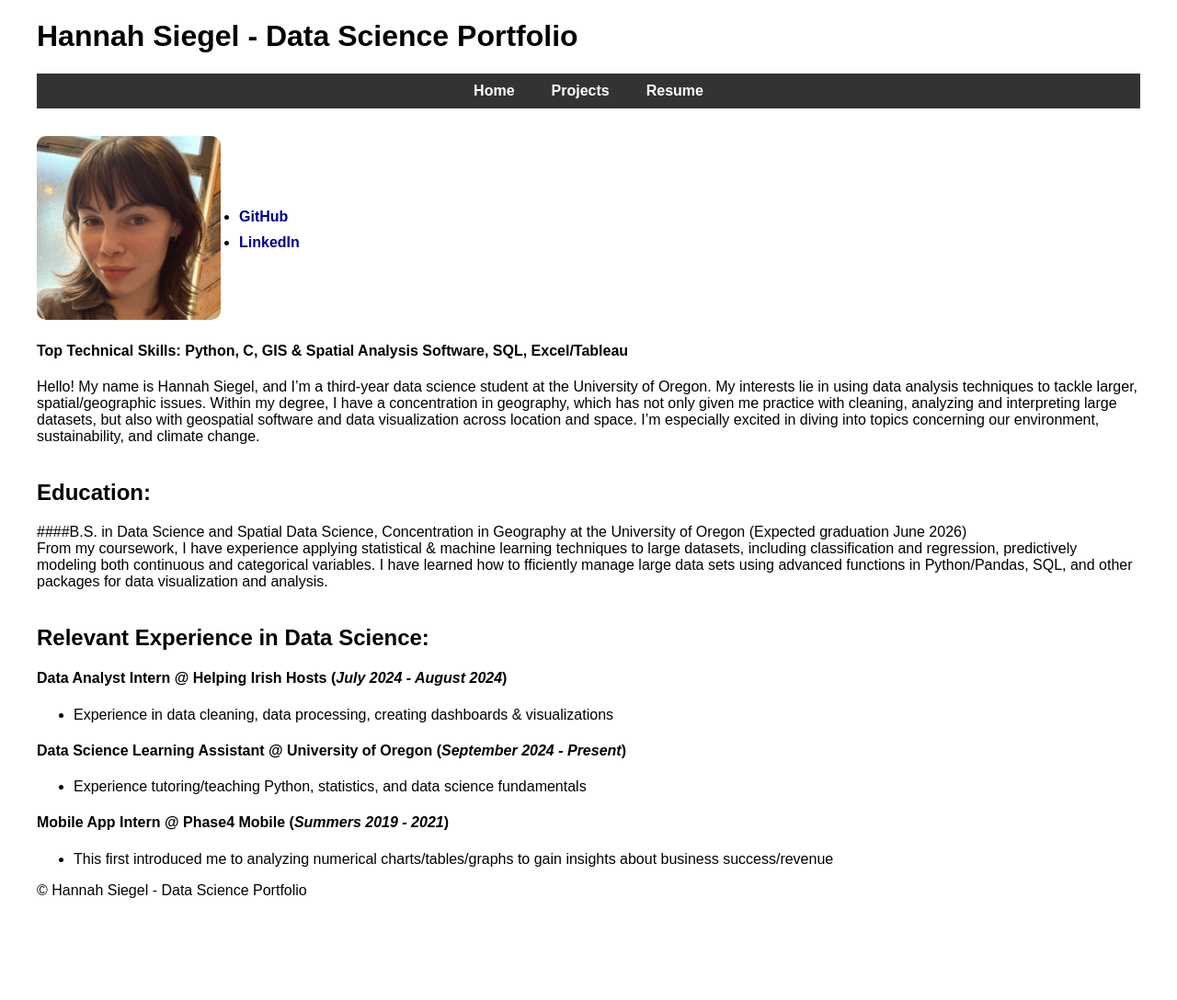
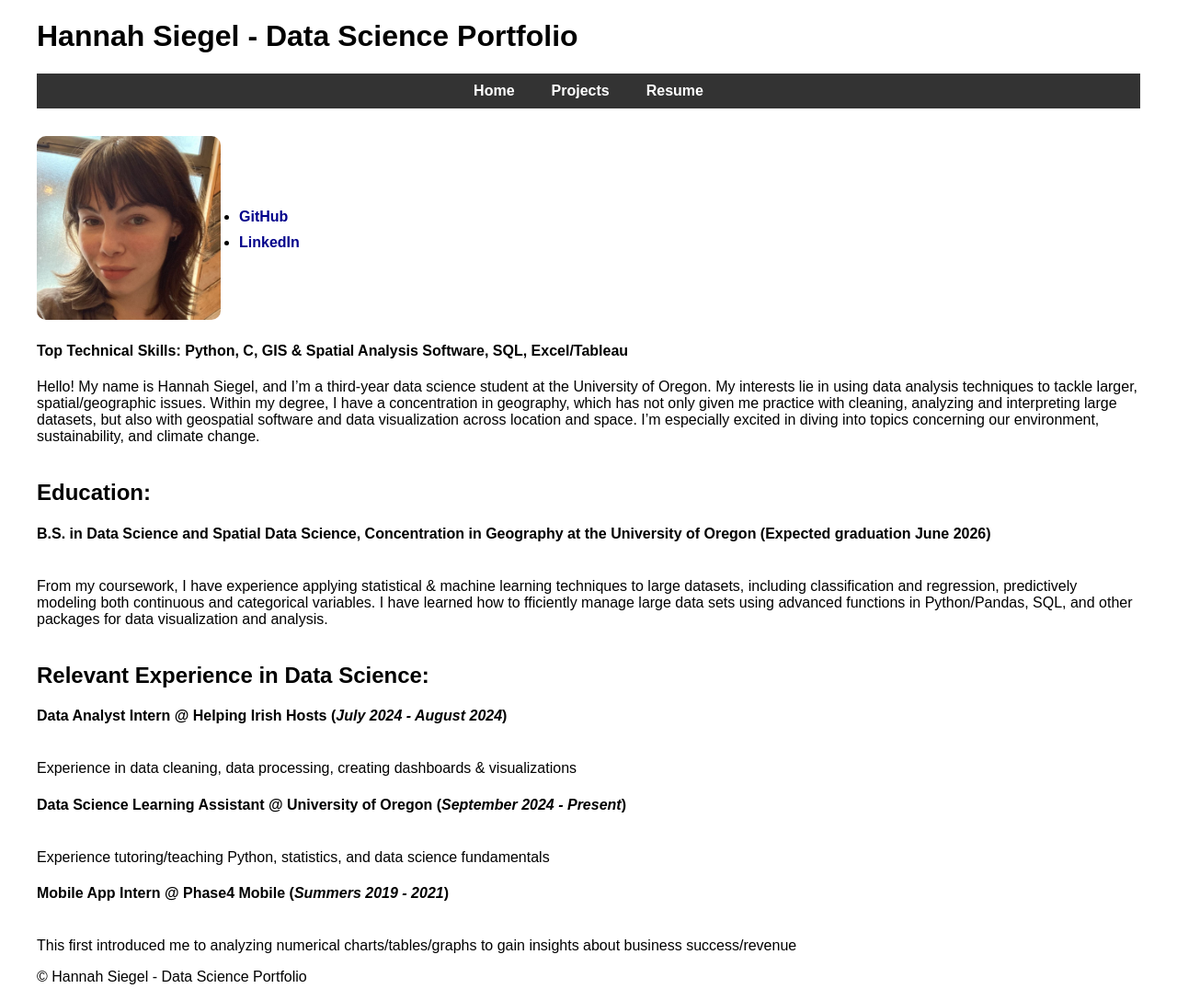
Before and after one commit to siegelhannah/portfolio, a Jekyll site: the page built from index.md, in a window 1280 px wide and 1088 px high. Shown: the whole window at 92% size. Built offline with Jekyll 4.4.1, drawn with Linux system fonts in a browser that asks for light colours.

Commit message:
Update index.md

```diff
--- a/index.md
+++ b/index.md
@@ -10,15 +10,19 @@ Hello! My name is Hannah Siegel, and I'm a third-year data science student at th
 
 
 ## Education:
-####B.S. in Data Science and Spatial Data Science, Concentration in Geography at the University of Oregon (Expected graduation June 2026)<br>
+#### B.S. in Data Science and Spatial Data Science, Concentration in Geography at the University of Oregon (Expected graduation June 2026)
+<br>
 From my coursework, I have experience applying statistical & machine learning techniques to large datasets, including classification and regression, predictively modeling both continuous and categorical variables. I have learned how to fficiently manage large data sets using advanced functions in Python/Pandas, SQL, and other packages for data visualization and analysis. <br><br>
 
 ## Relevant Experience in Data Science:
 #### Data Analyst Intern @ Helping Irish Hosts (_July 2024 - August 2024_)
-- Experience in data cleaning, data processing, creating dashboards & visualizations
+<br>
+Experience in data cleaning, data processing, creating dashboards & visualizations
 
 #### Data Science Learning Assistant @ University of Oregon (_September 2024 - Present_)
-- Experience tutoring/teaching Python, statistics, and data science fundamentals
+<br>
+Experience tutoring/teaching Python, statistics, and data science fundamentals
 
 #### Mobile App Intern @ Phase4 Mobile (_Summers 2019 - 2021_)
-- This first introduced me to analyzing numerical charts/tables/graphs to gain insights about business success/revenue
+<br>
+This first introduced me to analyzing numerical charts/tables/graphs to gain insights about business success/revenue
```
